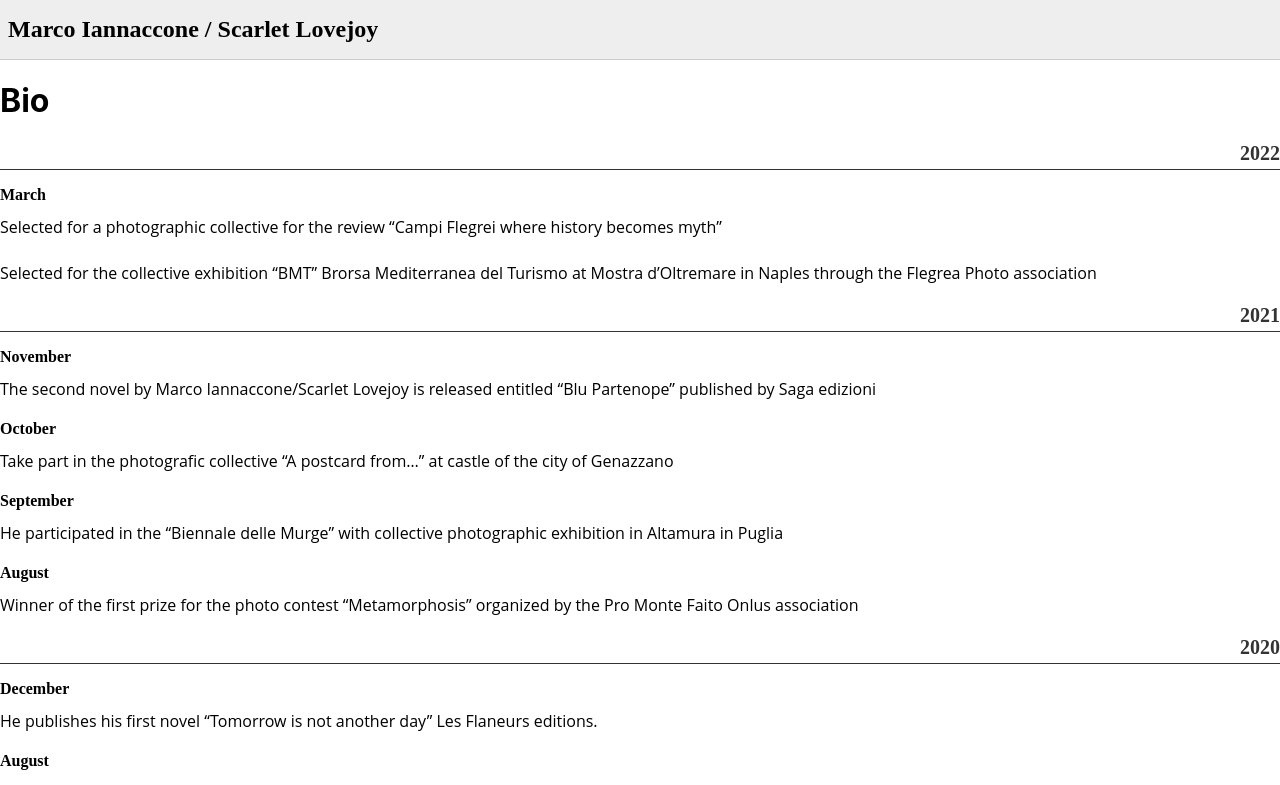
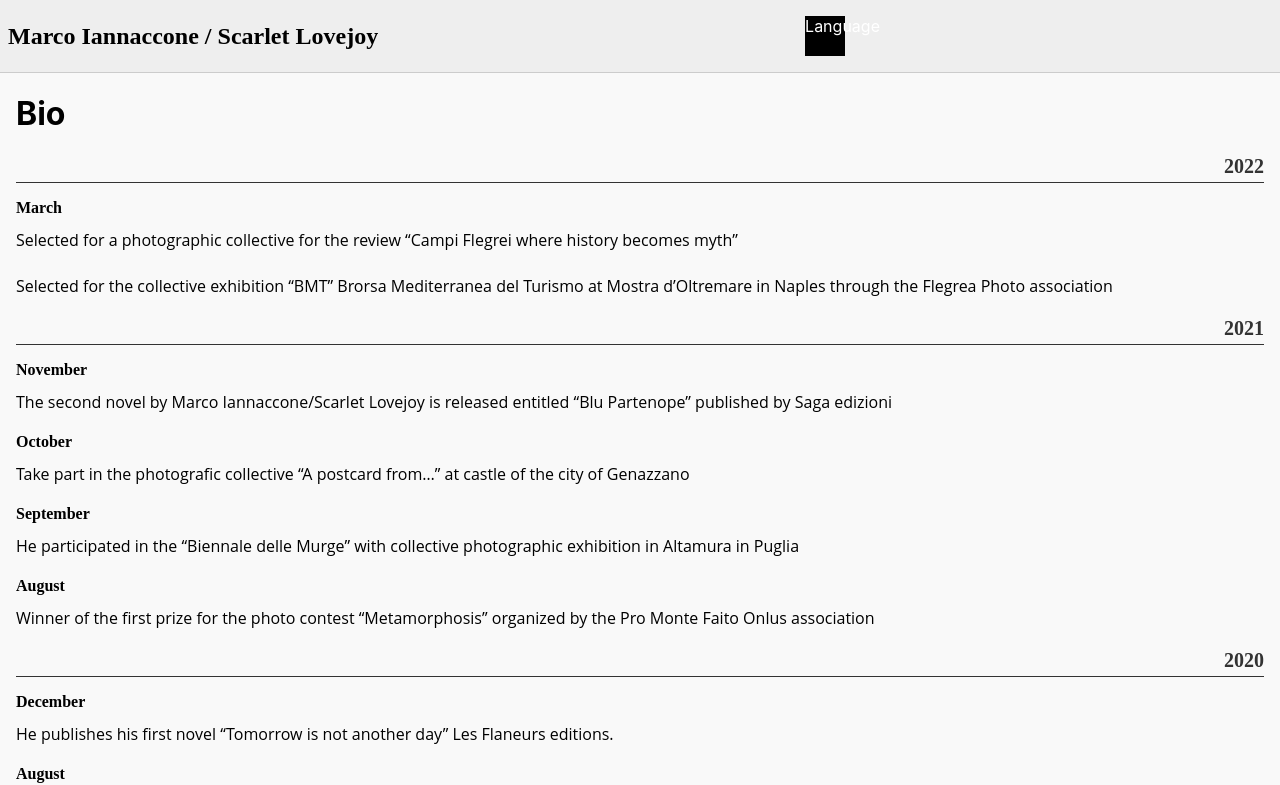
Before and after one commit to sariodesign/refactoring-mi, a React (Vite) app: page /bio in a window 1280 px wide. Shown: the top 785 px of the page. Built offline with nearby package versions, Linux system fonts and the light colour scheme.

Commit message:
Added new components for change language

```diff
--- a/src/components/Footer.jsx
+++ b/src/components/Footer.jsx
@@ -1,7 +1,19 @@
+import styled from 'styled-components';
+
+const FooterContainer = styled.div `
+    background-color: #000;
+    color: #fff;
+    padding: 8px;
+
+    p {
+        margin: 0;
+    }
+`
+
 const Footer = () => {
-    return <footer>
-        <p>2022</p>
-    </footer>
+    return <FooterContainer>
+        <p>2022&copy;</p>
+    </FooterContainer>
 }
 
 export default Footer
--- a/src/components/Header.jsx
+++ b/src/components/Header.jsx
@@ -1,4 +1,5 @@
 import styled from 'styled-components';
+import Translator from './Translator'
 import Nav from './Nav'
 
 const HeaderContainer = styled.header`
@@ -21,6 +22,7 @@ const Header = () => {
     return (
         <HeaderContainer>
             <HeaderLogo>Marco Iannaccone / Scarlet Lovejoy</HeaderLogo>
+            <Translator label="Language" />
             <Nav/>
         </HeaderContainer>
     )
--- /dev/null
+++ b/src/components/Layout.jsx
@@ -0,0 +1,15 @@
+import styled from 'styled-components';
+
+const LayoutContainer = styled.div `
+    padding: 0 16px;
+`
+
+const Layout = (props) => {
+    return (
+       <LayoutContainer>
+           {props.children}
+       </LayoutContainer>
+    )
+}
+
+export default Layout
--- a/src/components/Nav.jsx
+++ b/src/components/Nav.jsx
@@ -1,5 +1,5 @@
 import { Link } from "react-router-dom";
-import React, { useState } from 'react';
+import { useState } from 'react';
 import styled, { keyframes } from 'styled-components';
 
 // Create keyframes
@@ -27,15 +27,19 @@ const slideOut = keyframes `
 const NavContainer = styled.div `
 
     nav {
+        align-items: center;
         animation: none;
+        background-color: rgba(0,0,0,.9);
         display: flex;
         flex-direction: column;
+        height: 100vh;
+        padding: 40px 0;
         position: fixed;
         right: 0;
         top: 0;
         transform: translateX(100%);
         transition: transform .35s cubic-bezier(1.000, 0.185, 0.645, 0.805);
-        width: 50%;
+        width: 90%;
         z-index: 1;
 
         &[data-open="true"] {
@@ -56,7 +60,7 @@ const NavContainer = styled.div `
     }
 
     a {
-        color: #333;
+        color: #fff;
         font-family: 'Oswald';
         font-weight: 700;
         margin-bottom: 8px;
@@ -89,7 +93,6 @@ const Opener = (props) => {
         background-color: #333;
         border: 0;
         border-radius: 50%;
-        box-shadow: 0 0 2px 2px #333;
         bottom: 32px;
         cursor: pointer;
         display: flex;
@@ -97,11 +100,12 @@ const Opener = (props) => {
         justify-content: center;
         position: fixed;
         right: 32px;
+        transition: all .25s ease-in-out;
         width: 40px;
         z-index: 2;
 
         span {
-            background-color: #fff;
+            background-color: ${props => props.active ? "#333" : "#fff"};
             height: 2px;
             pointer-events: none;
             position: relative;
@@ -114,13 +118,15 @@ const Opener = (props) => {
                 height:100%;
                 width: 100%;
                 position: absolute;
-                top: ${props => props.active ? "-6px" : "0px"};
+                top: ${props => props.active ? "0px" : "-6px"};
+                transform: ${props => props.active ? "rotate(45deg)" : "rotate(0)"};
                 left: 0;
                 transition: all .25s ease-in-out;
             }
 
             &:after {
-                top: ${props => props.active ? "6px" : "0px"}
+                top: ${props => props.active ? "0px" : "6px"};
+                transform: ${props => props.active ? "rotate(-45deg)" : "rotate(0)"};
             }
         }
 
@@ -129,7 +135,7 @@ const Opener = (props) => {
         }`
 
     return (
-        <ButtonOpener onClick={props.handler} active={open}>
+        <ButtonOpener onClick={props.handler} active={props.active}>
             <span></span>
         </ButtonOpener>
     )
@@ -137,9 +143,10 @@ const Opener = (props) => {
 
 const Nav = () => {
     const [open, setOpen] = useState(null)
+    const [active, activeState] = useState(null)
     const openClose = (e) => {
         setOpen(current => !current)
-        activeState()
+        activeState(current => !current)
     }
 
     const links = [
@@ -155,7 +162,7 @@ const Nav = () => {
     );
     return (
         <NavContainer>
-            <Opener handler={ openClose } open={ false }/>
+            <Opener handler={ openClose } active={ active }/>
             <nav data-open={ open }>{routes}</nav>
         </NavContainer>
     );
--- /dev/null
+++ b/src/components/Translator.jsx
@@ -0,0 +1,18 @@
+import styled from 'styled-components';
+import { useState } from 'react'
+
+const Translator = (props) => {
+
+    const ButtonTranslate = styled.div ` {
+        background-color: #000;
+        color: #fff;
+        height: 40px;
+        width: 40px;
+    }`
+
+    return <ButtonTranslate onClick={props.handler}>
+        {props.label}
+    </ButtonTranslate>
+}
+
+export default Translator
--- a/src/data/bio/Bio.jsx
+++ b/src/data/bio/Bio.jsx
@@ -1,6 +1,5 @@
-const BioData = [
-    {
-        italian: [
+const BioData = {
+    'it-IT': [
         {
             year: '2022',
             month: '',
@@ -8,10 +7,8 @@ const BioData = [
                 ''
             ]
         }
-        ]
-    },
-    {
-        english: [
+    ],
+    'en-EN': [
         {
             year: '2022',
             month: 'March',
@@ -482,6 +479,4 @@ const BioData = [
     ]
 }
 
-]
-
 export default BioData
--- a/src/index.css
+++ b/src/index.css
@@ -1,4 +1,5 @@
 body {
+  background-color: #f9f9f9;
   font-family: -apple-system, BlinkMacSystemFont, 'Segoe UI', 'Roboto', 'Oxygen',
   'Ubuntu', 'Cantarell', 'Fira Sans', 'Droid Sans', 'Helvetica Neue',
   sans-serif;
--- a/src/pages/Bio.jsx
+++ b/src/pages/Bio.jsx
@@ -1,24 +1,29 @@
+import { useState } from 'react';
 import BioData from '../data/bio/Bio'
+import Layout from '../components/Layout';
 import Header from '../components/Header'
 import BioRow from '../components/BioRow'
 import Footer from '../components/Footer'
 
 const Bio = () => {
+    const lang = window.navigator.language
+    const [currentLanguage, setLanguage] = useState('en-EN')
+    const changeLanguage = () => {
+        console.log(lang)
+        //if(lang === 'it-IT')
+    }
 
-    let language = window.navigator.language
-    console.log('Language',language)
-
-    console.log('BioData', BioData)
-
-    const content = BioData[1].english.map((item,index) =>
+    const content = BioData[currentLanguage].map((item,index) =>
         <BioRow key={index} year={item.year} month={item.month} paragraphs={item.paragraphs}/>
     )
 
     return (
         <>
             <Header />
-            <h1>Bio</h1>
-            {content}
+            <Layout>
+                <h1>Bio</h1>
+                {content}
+            </Layout>
             <Footer/>
         </>
     )
```
Also changed, not shown: src/data/bio/BioTest.jsx (added, +17 -0 lines). Lines whose indentation alone changed are shown as unchanged.
